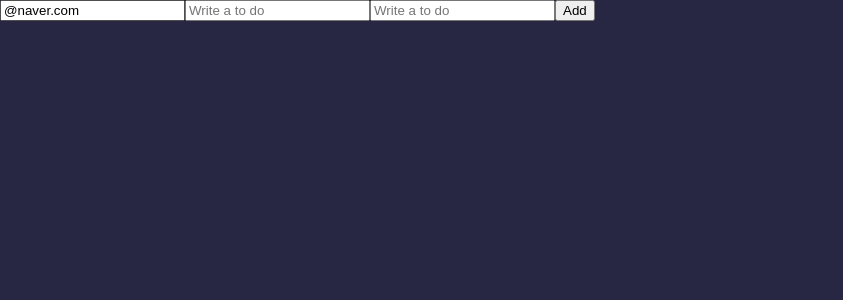
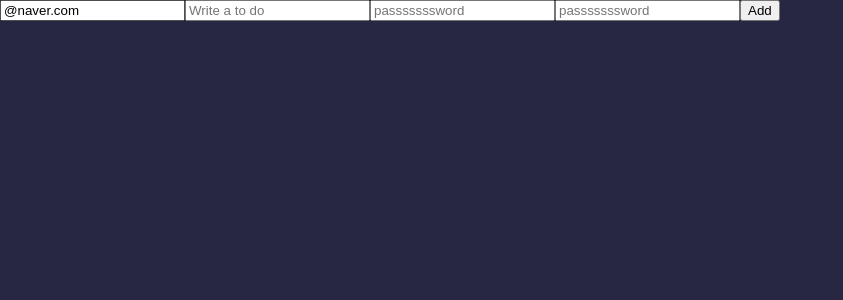
Before and after one commit to hiimhl/To_Do_List_JS_Master, a React (Create React App) app: page / in a window 1280 px wide. Shown: the top 300 px of the page, without its empty margins (0-843 px from the left). Built offline with nearby package versions, Linux system fonts and the light colour scheme.

Commit message:
Form - Custom Validation

```diff
--- a/src/ToDoList.tsx
+++ b/src/ToDoList.tsx
@@ -5,6 +5,8 @@ interface IForm {
   email: string;
   name: string;
   password: string;
+  password1: string;
+  extraError: string;
 }
 
 function ToDoList() {
@@ -12,6 +14,7 @@ function ToDoList() {
     register,
     formState: { errors },
     handleSubmit,
+    setError, //에러를 발생시킴
   } = useForm<IForm>({
     defaultValues: {
       email: "@naver.com", // input 창에 미리 고정된 값을 입력할 수 있음
@@ -23,8 +26,18 @@ function ToDoList() {
   //꼭 함수를 실행하여 Fn를 보내야된다.
   //formState : 에러를 꺼내서 에러만 확인할 수 있따.
 
-  const onValid = (data: any) => {};
-
+  const onValid = (data: IForm) => {
+    //setError의 장점은 에러를 내가 지정할 수 있다는 것.
+    if (data.password !== data.password1) {
+      return setError(
+        "password1",
+        { message: "일치하지 않습니다." },
+        { shouldFocus: true }
+        //패스워드가 일치하지 않다면 메시지와 focus를 주기.
+      );
+    }
+    setError("extraError", { message: "Server offline." });
+  };
   return (
     <div>
       <form onSubmit={handleSubmit(onValid)}>
@@ -45,7 +58,15 @@ function ToDoList() {
         />
         <span style={{ color: "red" }}>{errors?.email?.message}</span>
         <input
-          {...register("name", { required: true, minLength: 5 })}
+          {...register("name", {
+            required: true,
+            validate: {
+              noCoco: (value) =>
+                value.includes("coco") ? "coco는 사용하지 못합니다" : true,
+              noHi: (value) =>
+                value.includes("hi") ? "hi는 사용하지 못합니다" : true,
+            },
+          })}
           placeholder="Write a to do"
         />
         <input
@@ -56,9 +77,23 @@ function ToDoList() {
               message: "비밀번호가 너무 짧습니다...",
             },
           })}
-          placeholder="Write a to do"
+          placeholder="passsssssword"
         />
+
+        <input
+          {...register("password1", {
+            required: "Error! Password is required!",
+            minLength: {
+              value: 5,
+              message: "비밀번호가 너무 짧습니다...",
+            },
+          })}
+          placeholder="passsssssword"
+        />
+        <span style={{ color: "red" }}>{errors?.name?.message}</span>
         <span style={{ color: "red" }}>{errors?.password?.message}</span>
+        <span style={{ color: "red" }}>{errors?.password1?.message}</span>
+        <span style={{ color: "red" }}>{errors?.extraError?.message}</span>
 
         <button>Add</button>
       </form>
```
